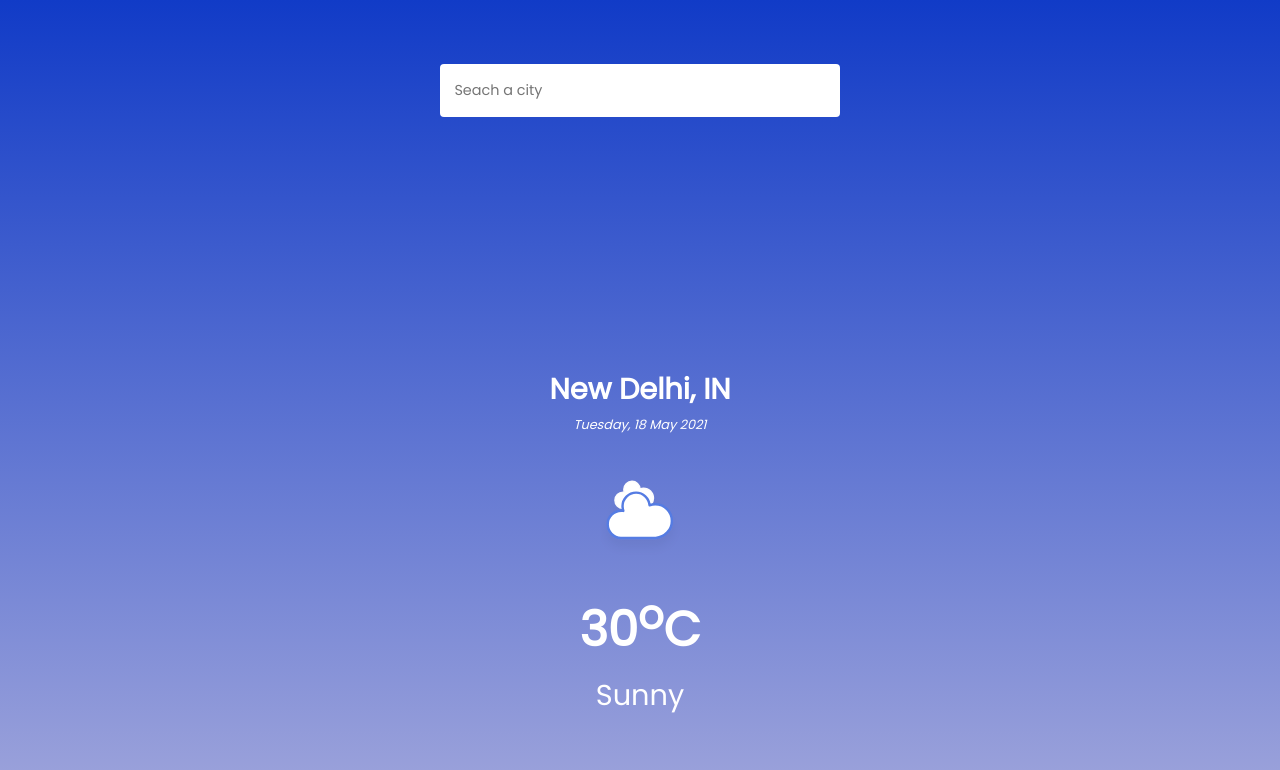
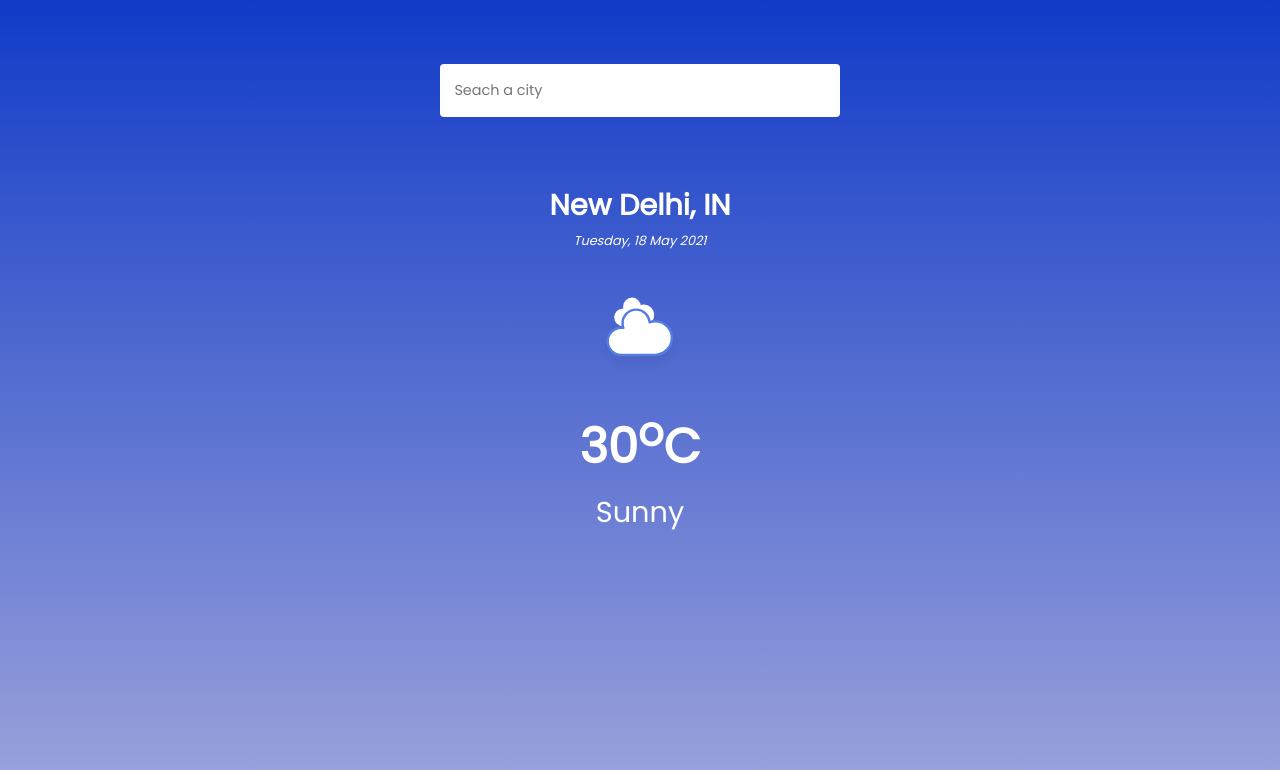
Before and after one commit to nayakp-854/Weather-App, a React (Create React App) app: page / in a window 1280 px wide. Shown: the top 770 px of the page. Built offline with nearby package versions, Linux system fonts and the light colour scheme.

Commit message:
minor changes in styles

```diff
--- a/src/App.css
+++ b/src/App.css
@@ -2,17 +2,15 @@
   width: 100%;
   color: #fff;
   height: 100vh;
+  overflow: hidden;
+  display: flex;
+  flex-direction: column;
   padding: 2em 0;
-  display: flex;
-  justify-content: space-between;
-  align-items: center;
-  flex-direction: column;
-  overflow: hidden;
   background: linear-gradient(180deg, rgb(17, 59, 199), rgb(158, 164, 219));
 }
 
 .App.night {
-  background: linear-gradient(180deg, rgb(3, 8, 26), rgb(34, 41, 105));
+  background: linear-gradient(180deg, rgb(0, 4, 15), rgb(20, 30, 114));
 }
 
 .container {
--- a/src/index.css
+++ b/src/index.css
@@ -12,7 +12,6 @@ img {
   margin: 0 auto;
 }
 
-body{
+body {
   height: 100vh;
-  background: linear-gradient(180deg,#113bc7,#9ea4db);
 }
```
